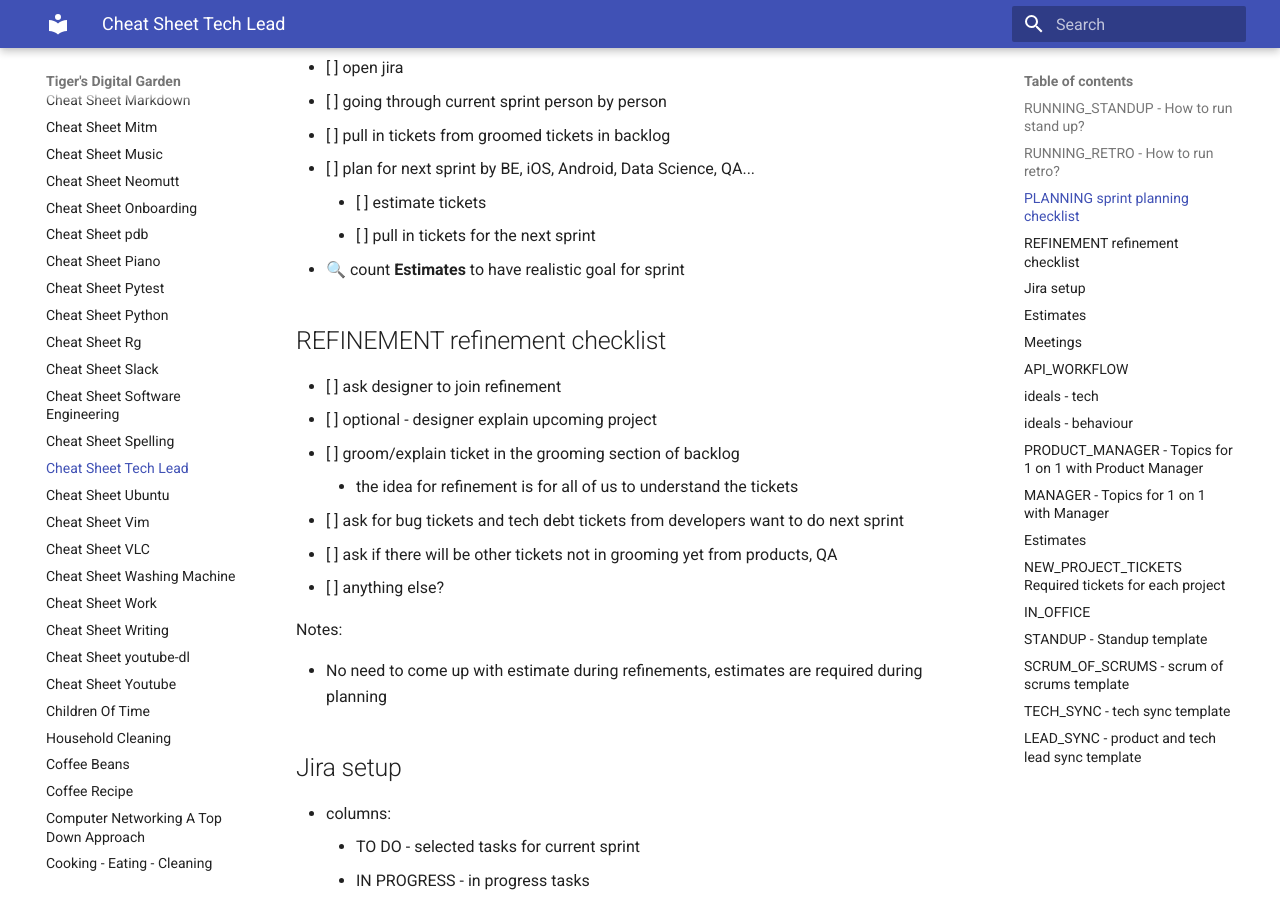
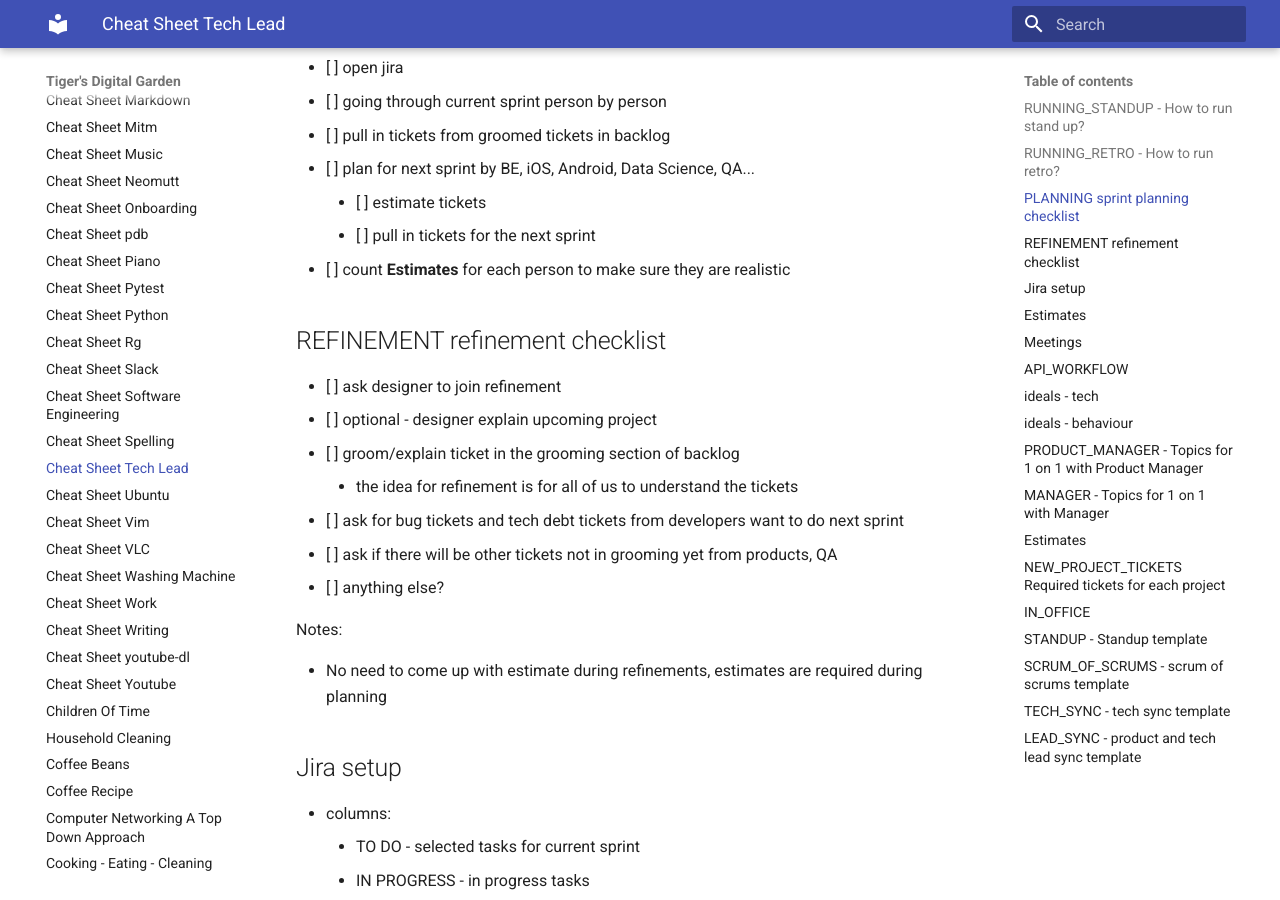
Before and after one commit to ynotstartups/notes, an MkDocs documentation site: the page built from notes/cheat-sheet-tech-lead.md, in a window 1280 px wide and 900 px high, scrolled down 1381 px. Built offline with MkDocs 1.6.1 and Material for MkDocs 9.7.7, drawn with Linux system fonts in a browser that asks for light colours; some of the changed text lies outside the part shown.

```diff
--- a/notes/cheat-sheet-tech-lead.md
+++ b/notes/cheat-sheet-tech-lead.md
@@ -46,7 +46,7 @@
 - [ ] plan for next sprint by BE, iOS, Android, Data Science, QA...
   - [ ] estimate tickets
   - [ ] pull in tickets for the next sprint
-- 🔍 count **Estimates** to have realistic goal for sprint
+- [ ] count **Estimates** for each person to make sure they are realistic
 
 ## REFINEMENT refinement checklist
 
```
Also changed, not shown: other parts of notes/cheat-sheet-tech-lead.md (+2 -0 lines).
